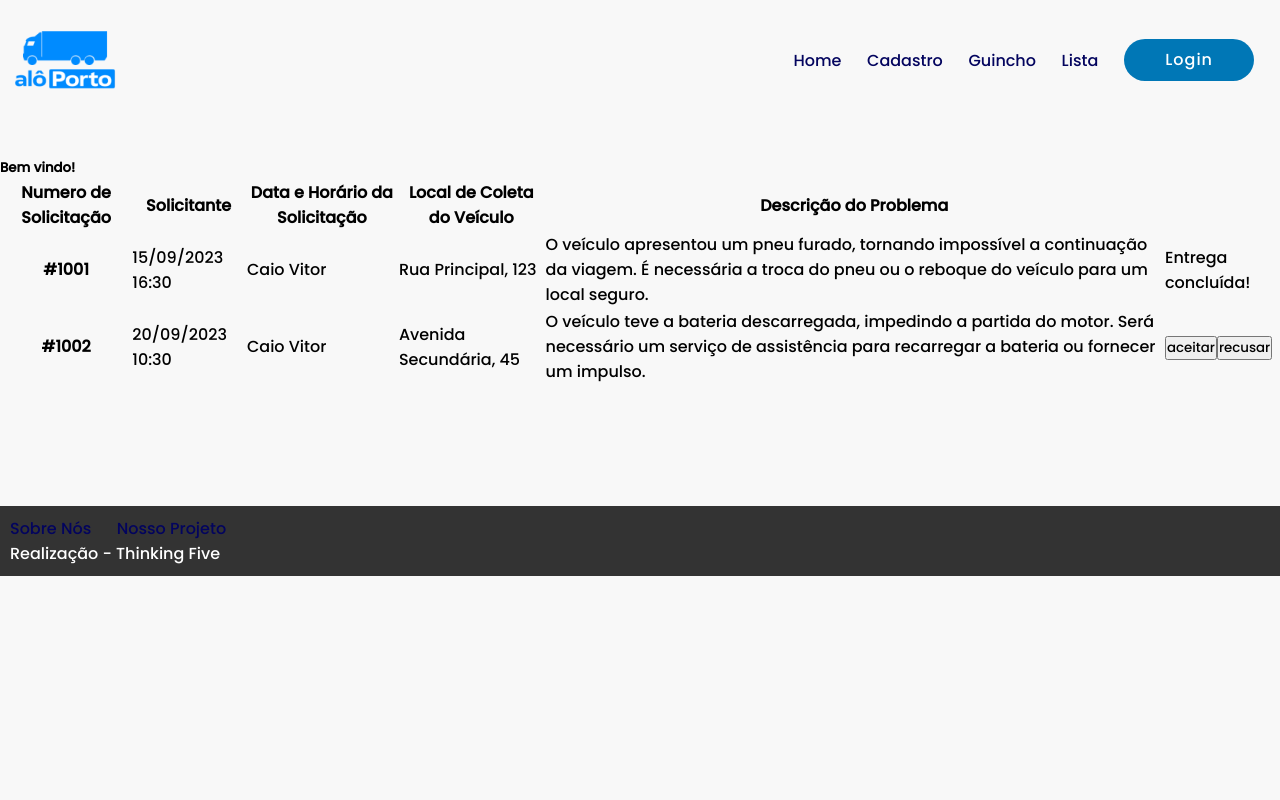
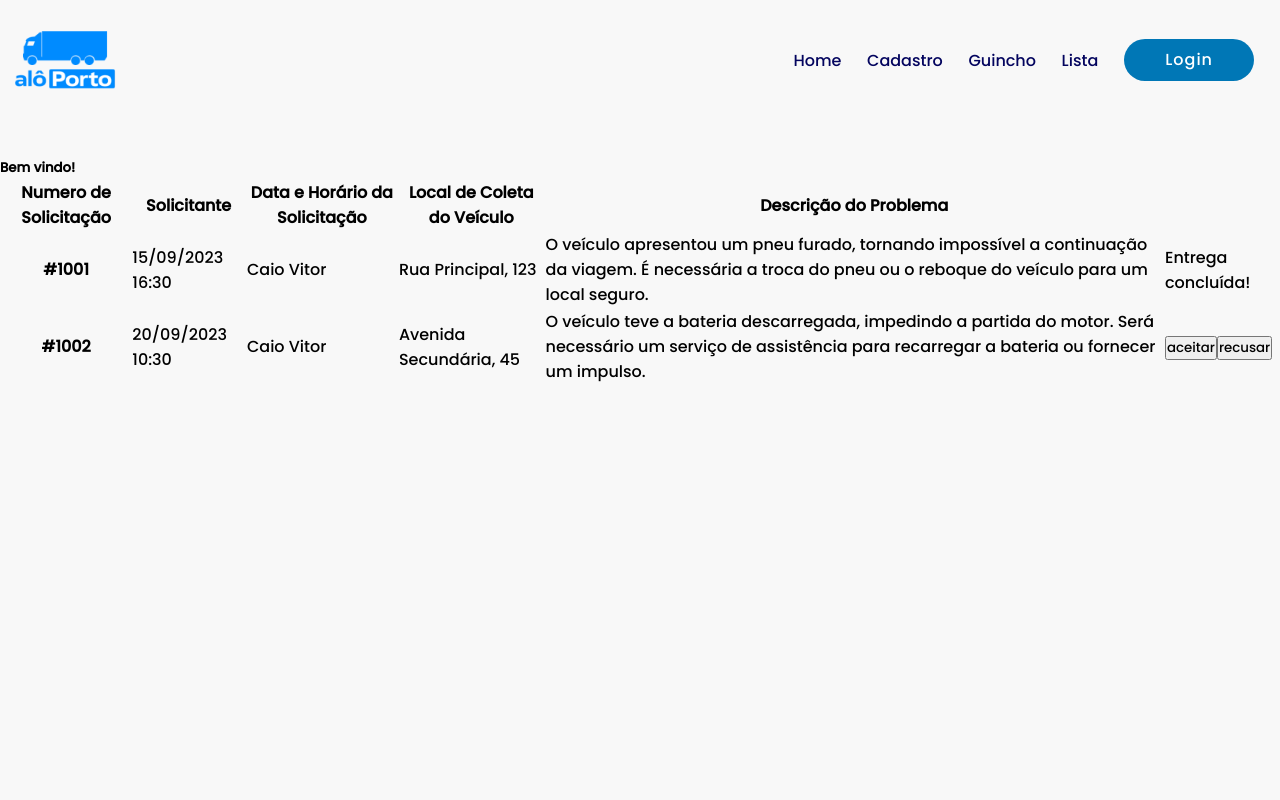
Before and after one commit to Emii2003/Alo_Porto, a Next.js app: page /listaSolicitacoes in a window 1280 px wide. Shown: the top 800 px of the page. Built offline with nearby package versions, Linux system fonts and the light colour scheme.

Commit message:
Ajustando o footer

```diff
--- a/src/app/cadastro/cadastro.css
+++ b/src/app/cadastro/cadastro.css
@@ -2,6 +2,7 @@
     display: flex;
     flex-direction: column;
     align-items: center;
+    height: 100vh;
 }
 
 .content_cadastro  h1{
--- /dev/null
+++ b/src/app/listaSolicitacoes/listaSolicitacoes.css
@@ -0,0 +1,3 @@
+.table_content{
+    height: 100vh;
+}
--- a/src/app/listaSolicitacoes/page.jsx
+++ b/src/app/listaSolicitacoes/page.jsx
@@ -1,10 +1,11 @@
-
+import "./listaSolicitacoes.css"
 
 export default function ListaSolicitacoes() {
 
 
   return (
-    <div className="position-relative container d-flex flex-column gap-4">
+    <main>
+    <div className="table_content">
       <div className='w-auto row d-flex flex-row justify-content-between flex-nowrap animate__backInUp animate__delay-2s'>
         <h5 className='col'>Bem vindo!</h5>
       </div>
@@ -46,5 +47,6 @@ export default function ListaSolicitacoes() {
         </table>
       </div>
     </div>
+    </main>
   );
 }
--- a/src/app/login/login.css
+++ b/src/app/login/login.css
@@ -1,6 +1,7 @@
 .content_login {
     display: flex;
     justify-content: center;
+    height: 100vh;
 }
 
 .content_login .container {
--- a/src/components/Rodape/Rodape.css
+++ b/src/components/Rodape/Rodape.css
@@ -1,9 +1,7 @@
 footer{
-  position: relative;
   bottom: 0;
-  margin-top: 15vh;
   width: 100%;
-  background-color: #333; /* Cor de fundo desejada para o rodapé. */
+  background-color: #333;
   color: #fff;
   padding: 10px;
 }
```
